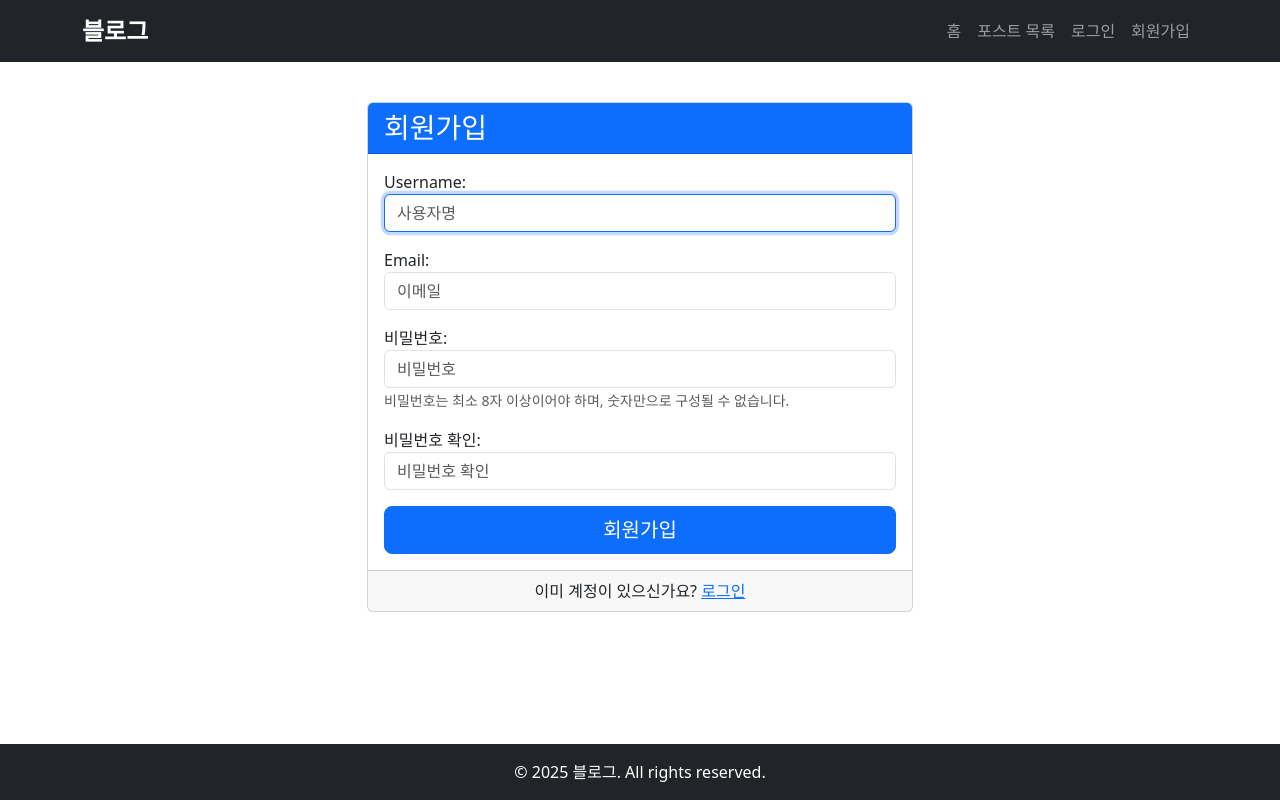
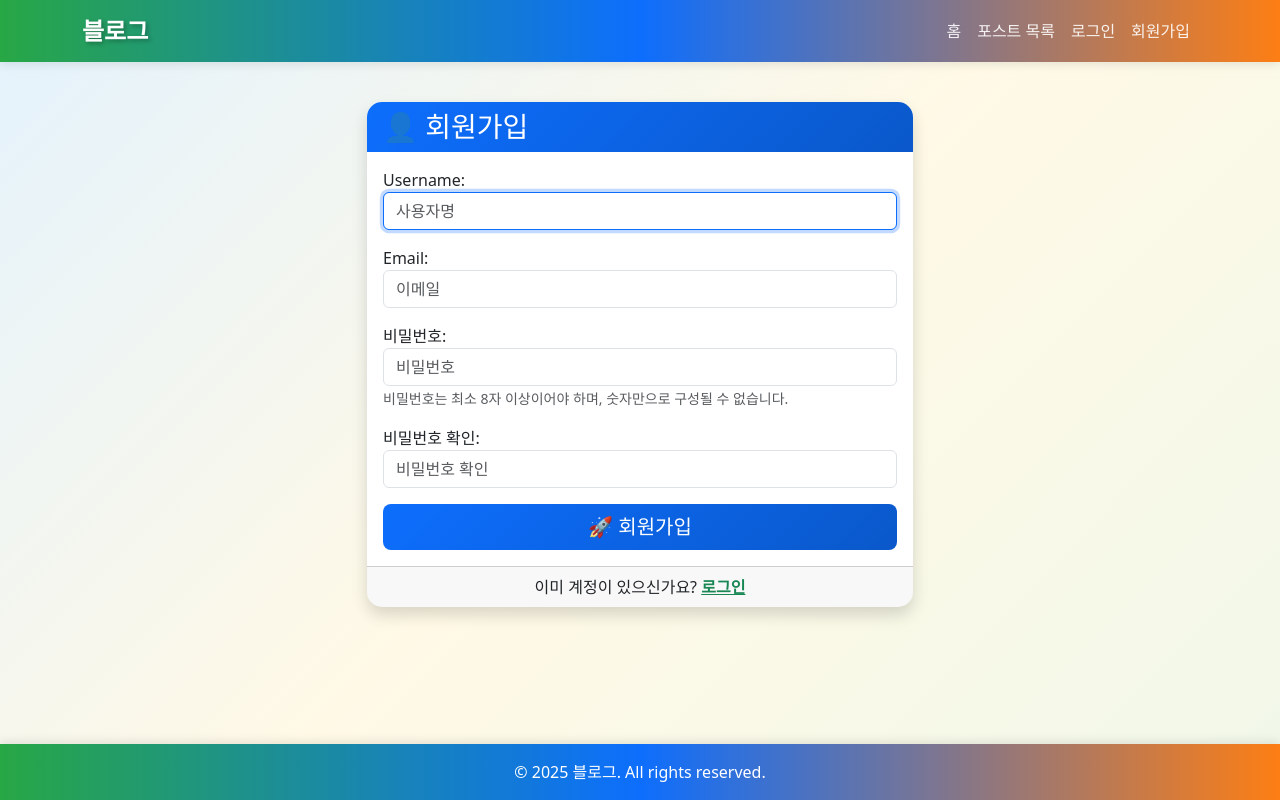
Before and after one commit to taeyo-kim/MyDemo, a Django app: page /users/register/ in a window 1280 px wide. Run offline with Django 5.2, Linux system fonts and the light colour scheme.

Commit message:
style: Update UI theme with Green, Orange, Yellow, Blue color scheme
- Added CSS variables for primary colors (Green, Orange, Yellow, Blue)
- Applied gradient backgrounds to navbar and footer
- Enhanced button styles with hover effects and scale transitions
- Added gradient headers to all user pages (login, register, post forms)
- Introduced emoji icons for better visual appeal
- Updated card styles with shadows and hover animations
- Improved color consistency across all templates

```diff
--- a/Blog/static/css/style.css
+++ b/Blog/static/css/style.css
@@ -1,8 +1,24 @@
+/* 색상 팔레트 */
+:root {
+    --primary-green: #28a745;
+    --primary-orange: #fd7e14;
+    --primary-yellow: #ffc107;
+    --primary-blue: #0d6efd;
+    --dark-green: #1e7e34;
+    --dark-orange: #e8590c;
+    --dark-blue: #0a58ca;
+    --light-green: #d4edda;
+    --light-orange: #ffe5d0;
+    --light-yellow: #fff3cd;
+    --light-blue: #cfe2ff;
+}
+
 /* 기본 스타일 */
 body {
     min-height: 100vh;
     display: flex;
     flex-direction: column;
+    background: linear-gradient(135deg, #e3f2fd 0%, #fff9e6 50%, #f1f8e9 100%);
 }
 
 main {
@@ -10,44 +26,204 @@ main {
 }
 
 /* 네비게이션 */
+.navbar {
+    background: linear-gradient(90deg, var(--primary-green) 0%, var(--primary-blue) 50%, var(--primary-orange) 100%) !important;
+    box-shadow: 0 2px 10px rgba(0,0,0,0.1);
+}
+
 .navbar-brand {
     font-weight: bold;
     font-size: 1.5rem;
+    color: white !important;
+    text-shadow: 2px 2px 4px rgba(0,0,0,0.3);
+}
+
+.nav-link {
+    color: rgba(255,255,255,0.9) !important;
+    font-weight: 500;
+    transition: all 0.3s ease;
+}
+
+.nav-link:hover {
+    color: var(--primary-yellow) !important;
+    transform: translateY(-2px);
 }
 
 /* 카드 스타일 */
 .card {
-    transition: transform 0.2s;
+    transition: all 0.3s ease;
     margin-bottom: 1rem;
+    border: none;
+    border-radius: 15px;
+    overflow: hidden;
+    box-shadow: 0 4px 6px rgba(0,0,0,0.1);
 }
 
 .card:hover {
-    transform: translateY(-5px);
-    box-shadow: 0 4px 8px rgba(0,0,0,0.2);
+    transform: translateY(-8px);
+    box-shadow: 0 8px 20px rgba(0,0,0,0.2);
+}
+
+.card-header {
+    font-weight: bold;
+    border: none;
+}
+
+.card-title a {
+    color: var(--primary-blue);
+    transition: color 0.3s ease;
+}
+
+.card-title a:hover {
+    color: var(--primary-orange);
+}
+
+/* 버튼 스타일 */
+.btn-primary {
+    background: linear-gradient(135deg, var(--primary-blue), var(--dark-blue));
+    border: none;
+    transition: all 0.3s ease;
+}
+
+.btn-primary:hover {
+    background: linear-gradient(135deg, var(--dark-blue), var(--primary-blue));
+    transform: scale(1.05);
+}
+
+.btn-success {
+    background: linear-gradient(135deg, var(--primary-green), var(--dark-green));
+    border: none;
+    transition: all 0.3s ease;
+}
+
+.btn-success:hover {
+    background: linear-gradient(135deg, var(--dark-green), var(--primary-green));
+    transform: scale(1.05);
+}
+
+.btn-warning {
+    background: linear-gradient(135deg, var(--primary-orange), var(--dark-orange));
+    border: none;
+    color: white;
+    transition: all 0.3s ease;
+}
+
+.btn-warning:hover {
+    background: linear-gradient(135deg, var(--dark-orange), var(--primary-orange));
+    transform: scale(1.05);
+}
+
+.btn-danger {
+    background: linear-gradient(135deg, #dc3545, #c82333);
+    border: none;
+    transition: all 0.3s ease;
+}
+
+.btn-danger:hover {
+    background: linear-gradient(135deg, #c82333, #dc3545);
+    transform: scale(1.05);
 }
 
 /* 폼 스타일 */
 .form-control:focus {
-    border-color: #0d6efd;
+    border-color: var(--primary-blue);
     box-shadow: 0 0 0 0.2rem rgba(13, 110, 253, 0.25);
 }
 
 /* 메시지 알림 */
 .alert {
-    border-radius: 0.5rem;
+    border-radius: 0.75rem;
+    border: none;
+    box-shadow: 0 2px 8px rgba(0,0,0,0.1);
+}
+
+.alert-success {
+    background: linear-gradient(135deg, var(--light-green), #c3e6cb);
+    color: var(--dark-green);
+}
+
+.alert-info {
+    background: linear-gradient(135deg, var(--light-blue), #b8daff);
+    color: var(--dark-blue);
+}
+
+.alert-warning {
+    background: linear-gradient(135deg, var(--light-yellow), #ffeaa7);
+    color: #856404;
+}
+
+.alert-danger {
+    background: linear-gradient(135deg, #f8d7da, #f5c6cb);
+    color: #721c24;
 }
 
 /* 푸터 */
 footer {
     margin-top: auto;
+    background: linear-gradient(90deg, var(--primary-green) 0%, var(--primary-blue) 50%, var(--primary-orange) 100%) !important;
+    box-shadow: 0 -2px 10px rgba(0,0,0,0.1);
 }
 
 /* 점보트론 스타일 */
 .jumbotron {
-    background: linear-gradient(135deg, #667eea 0%, #764ba2 100%);
+    background: linear-gradient(135deg, var(--primary-green) 0%, var(--primary-blue) 30%, var(--primary-orange) 70%, var(--primary-yellow) 100%);
     color: white;
+    border-radius: 20px;
+    box-shadow: 0 10px 30px rgba(0,0,0,0.2);
+    text-shadow: 2px 2px 4px rgba(0,0,0,0.3);
 }
 
 .jumbotron .btn {
     margin: 0.5rem;
+    font-weight: bold;
+    box-shadow: 0 4px 10px rgba(0,0,0,0.3);
 }
+
+/* 페이지네이션 */
+.pagination .page-link {
+    color: var(--primary-blue);
+    border-color: var(--primary-blue);
+}
+
+.pagination .page-item.active .page-link {
+    background: linear-gradient(135deg, var(--primary-green), var(--primary-blue));
+    border-color: var(--primary-blue);
+}
+
+.pagination .page-link:hover {
+    background-color: var(--light-blue);
+    color: var(--dark-blue);
+}
+
+/* 포스트 콘텐츠 */
+.post-content {
+    line-height: 1.8;
+    color: #333;
+}
+
+/* 애니메이션 */
+@keyframes fadeIn {
+    from {
+        opacity: 0;
+        transform: translateY(20px);
+    }
+    to {
+        opacity: 1;
+        transform: translateY(0);
+    }
+}
+
+.card, .jumbotron, .alert {
+    animation: fadeIn 0.5s ease-out;
+}
+
+/* 반응형 디자인 */
+@media (max-width: 768px) {
+    .jumbotron {
+        padding: 2rem 1rem;
+    }
+
+    .navbar-brand {
+        font-size: 1.2rem;
+    }
+}
--- a/Blog/templates/users/register.html
+++ b/Blog/templates/users/register.html
@@ -5,9 +5,9 @@
 {% block content %}
 <div class="row justify-content-center">
     <div class="col-md-6">
-        <div class="card">
-            <div class="card-header bg-primary text-white">
-                <h3 class="mb-0">회원가입</h3>
+        <div class="card shadow">
+            <div class="card-header text-white" style="background: linear-gradient(135deg, #0d6efd, #0a58ca);">
+                <h3 class="mb-0">👤 회원가입</h3>
             </div>
             <div class="card-body">
                 <form method="post">
@@ -55,12 +55,12 @@
                     </div>
 
                     <div class="d-grid">
-                        <button type="submit" class="btn btn-primary btn-lg">회원가입</button>
+                        <button type="submit" class="btn btn-primary btn-lg">🚀 회원가입</button>
                     </div>
                 </form>
             </div>
             <div class="card-footer text-center">
-                이미 계정이 있으신가요? <a href="{% url 'login' %}">로그인</a>
+                이미 계정이 있으신가요? <a href="{% url 'login' %}" class="text-success fw-bold">로그인</a>
             </div>
         </div>
     </div>
```
Also changed, not shown: Blog/templates/home.html (+9 -9 lines), Blog/templates/posts/post_detail.html (+10 -10 lines), Blog/templates/posts/post_form.html (+7 -7 lines), Blog/templates/posts/post_list.html (+11 -11 lines), Blog/templates/users/login.html (+5 -5 lines).
